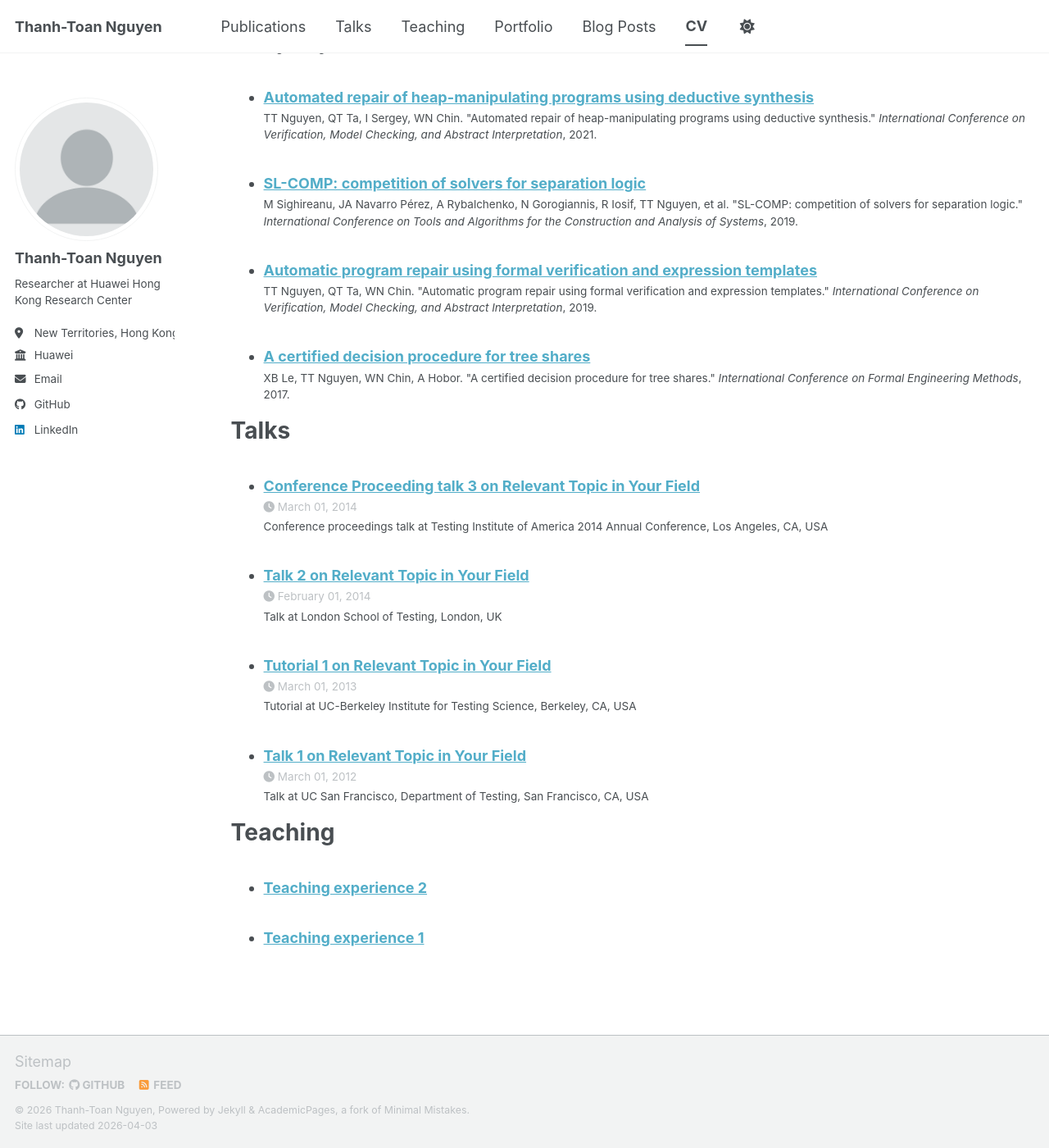
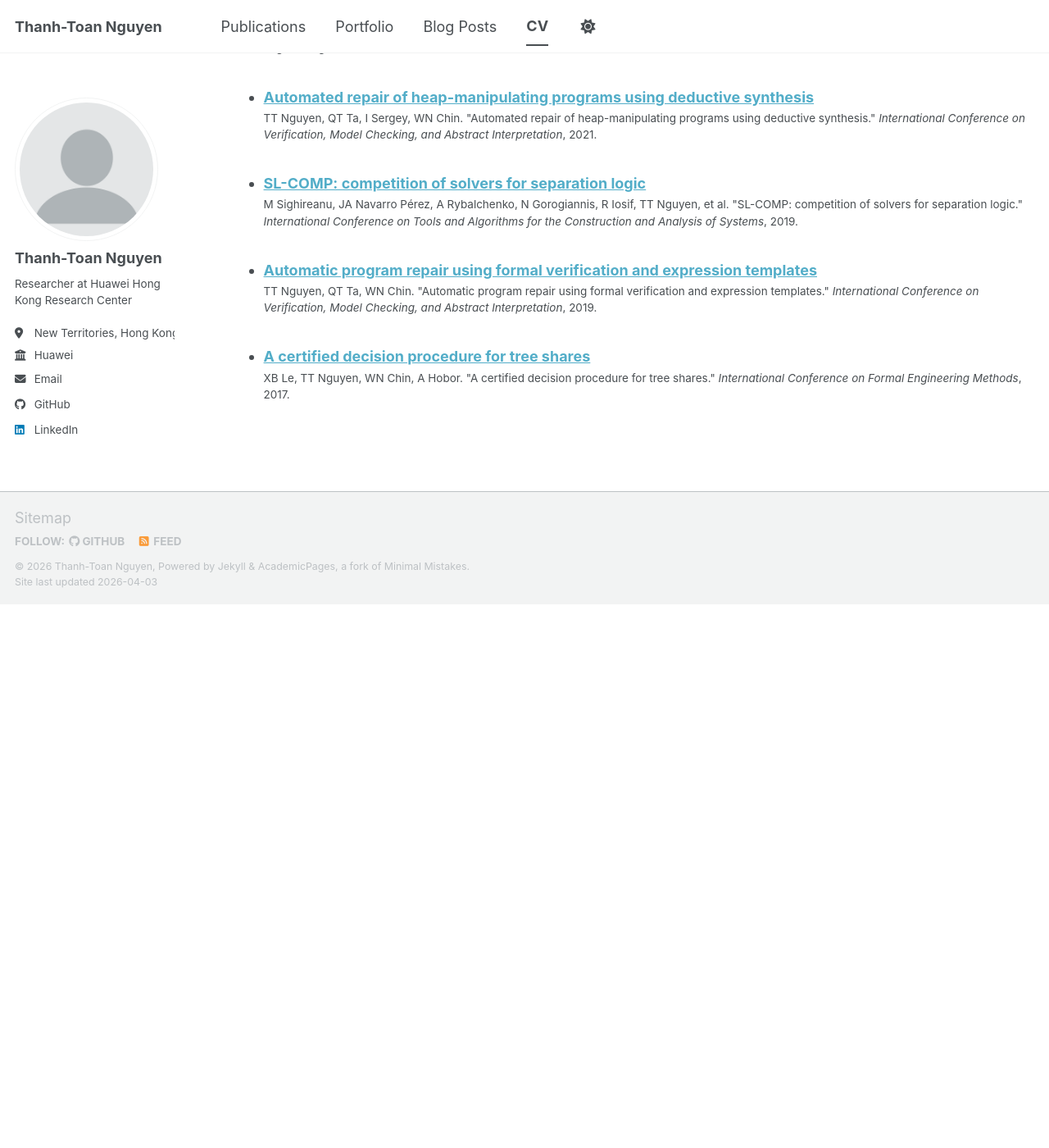
Before and after one commit to thanhtoantnt/thanhtoantnt.github.io, a Jekyll site: the page built from _pages/cv.md, in a window 1280 px wide and 1400 px high, scrolled down 1556 px. Shown: the whole window at 82% size. Built offline with Jekyll 4.4.1, drawn with Linux system fonts in a browser that asks for light colours; a script bundle is joined from its source files by our own code; library files that are not in the unit come from our copies; after the commit the page ends 2293 px from its top, so only the background shows below that.

Commit message:
Remove Talks and Teaching sections

```diff
--- a/_config.yml
+++ b/_config.yml
@@ -221,16 +221,10 @@
 
 # These settings control the types of collections used by the template
 collections:
-  teaching:
-    output: true
-    permalink: /:collection/:path/
   publications:
     output: true
     permalink: /:collection/:path/
   portfolio:
-    output: true
-    permalink: /:collection/:path/
-  talks:
     output: true
     permalink: /:collection/:path/
 
@@ -255,15 +249,6 @@
     values:
       layout: single
       author_profile: true
-  # _teaching
-  - scope:
-      path: ""
-      type: teaching
-    values:
-      layout: single
-      author_profile: true
-      share: true
-      comments: true
   # _publications
   - scope:
       path: ""
@@ -282,14 +267,6 @@
       author_profile: true
       share: true
       comment: true
-  # _talks
-  - scope:
-      path: ""
-      type: talks
-    values:
-      layout: talk
-      author_profile: true
-      share: true
 
 
 # Sass/SCSS
--- a/_data/navigation.yml
+++ b/_data/navigation.yml
@@ -11,12 +11,6 @@
   - title: "Publications"
     url: /publications/
 
-  - title: "Talks"
-    url: /talks/
-
-  - title: "Teaching"
-    url: /teaching/
-
   - title: "Portfolio"
     url: /portfolio/
 
--- a/_pages/cv.md
+++ b/_pages/cv.md
@@ -56,15 +56,3 @@
   <ul>{% for post in site.publications reversed %}
     {% include archive-single-cv.html %}
   {% endfor %}</ul>
-
-Talks
-======
-  <ul>{% for post in site.talks reversed %}
-    {% include archive-single-talk-cv.html  %}
-  {% endfor %}</ul>
-
-Teaching
-======
-  <ul>{% for post in site.teaching reversed %}
-    {% include archive-single-cv.html %}
-  {% endfor %}</ul>
--- a/_talks/2012-03-01-talk-1.md
+++ /dev/null
@@ -1,11 +0,0 @@
----
-title: "Talk 1 on Relevant Topic in Your Field"
-collection: talks
-type: "Talk"
-permalink: /talks/2012-03-01-talk-1
-venue: "UC San Francisco, Department of Testing"
-date: 2012-03-01
-location: "San Francisco, CA, USA"
----
-
-This is a description of your talk, which is a markdown file that can be all markdown-ified like any other post. Yay markdown!
--- a/_talks/2013-03-01-tutorial-1.md
+++ /dev/null
@@ -1,13 +0,0 @@
----
-title: "Tutorial 1 on Relevant Topic in Your Field"
-collection: talks
-type: "Tutorial"
-permalink: /talks/2013-03-01-tutorial-1
-venue: "UC-Berkeley Institute for Testing Science"
-date: 2013-03-01
-location: "Berkeley, CA, USA"
----
-
-[More information here](http://exampleurl.com)
-
-This is a description of your tutorial, note the different field in type. This is a markdown files that can be all markdown-ified like any other post. Yay markdown!
--- a/_talks/2014-02-01-talk-2.md
+++ /dev/null
@@ -1,13 +0,0 @@
----
-title: "Talk 2 on Relevant Topic in Your Field"
-collection: talks
-type: "Talk"
-permalink: /talks/2014-02-01-talk-2
-venue: "London School of Testing"
-date: 2014-02-01
-location: "London, UK"
----
-
-[More information here](http://example2.com)
-
-This is a description of your talk, which is a markdown files that can be all markdown-ified like any other post. Yay markdown!
--- a/_talks/2014-03-01-talk-3.md
+++ /dev/null
@@ -1,11 +0,0 @@
----
-title: "Conference Proceeding talk 3 on Relevant Topic in Your Field"
-collection: talks
-type: "Conference proceedings talk"
-permalink: /talks/2014-03-01-talk-3
-venue: "Testing Institute of America 2014 Annual Conference"
-date: 2014-03-01
-location: "Los Angeles, CA, USA"
----
-
-This is a description of your conference proceedings talk, note the different field in type. You can put anything in this field.
--- a/_teaching/2014-spring-teaching-1.md
+++ /dev/null
@@ -1,20 +0,0 @@
----
-title: "Teaching experience 1"
-collection: teaching
-type: "Undergraduate course"
-permalink: /teaching/2014-spring-teaching-1
-venue: "University 1, Department"
-date: 2014-01-01
-location: "City, Country"
----
-
-This is a description of a teaching experience. You can use markdown like any other post.
-
-Heading 1
-======
-
-Heading 2
-======
-
-Heading 3
-======
--- a/_teaching/2015-spring-teaching-2.md
+++ /dev/null
@@ -1,20 +0,0 @@
----
-title: "Teaching experience 2"
-collection: teaching
-type: "Workshop"
-permalink: /teaching/2015-spring-teaching-1
-venue: "University 1, Department"
-date: 2015-01-01
-location: "City, Country"
----
-
-This is a description of a teaching experience. You can use markdown like any other post.
-
-Heading 1
-======
-
-Heading 2
-======
-
-Heading 3
-======
```
Also changed, not shown: _pages/talkmap.html (deleted, +0 -9 lines), _pages/talks.html (deleted, +0 -16 lines).
